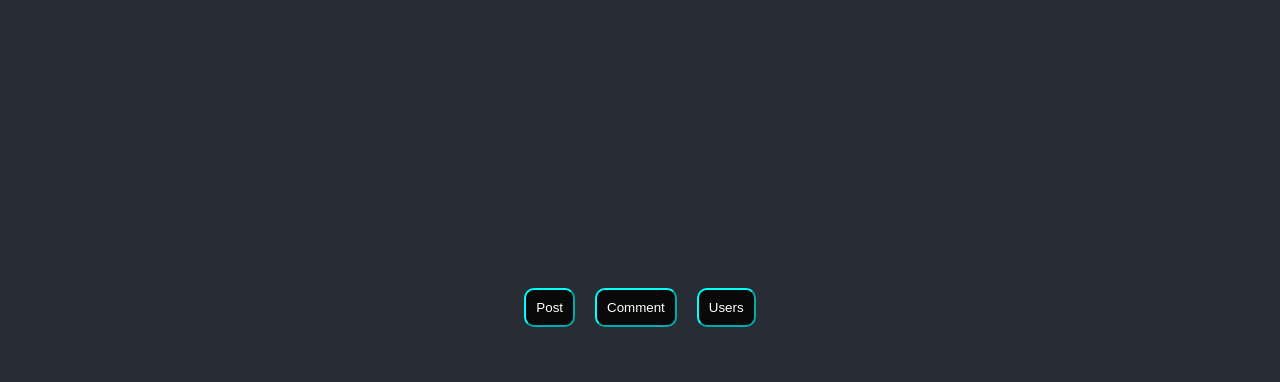
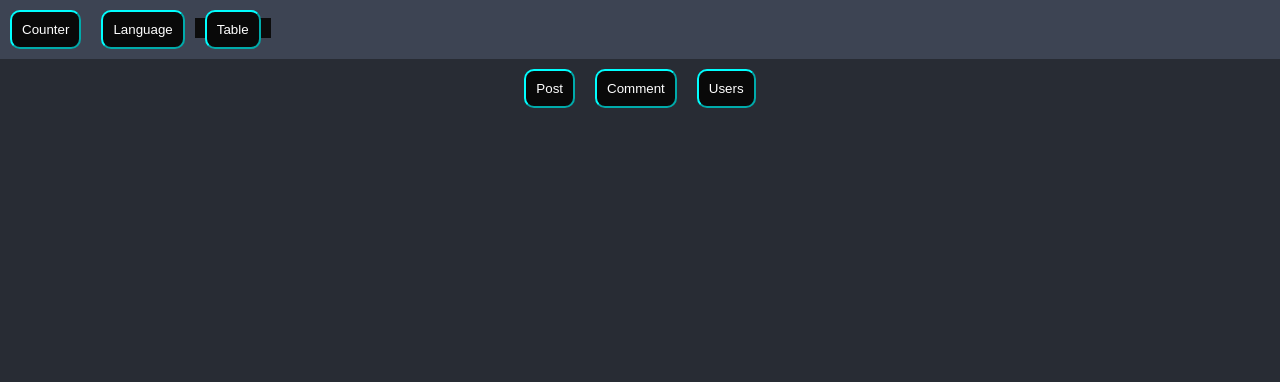
Before and after one commit to Hsm7085/React, a React (Create React App) app: page /table in a window 1280 px wide. Shown: the top 382 px of the page. Built offline with nearby package versions, Linux system fonts and the light colour scheme; no server answers.

Commit message:
Router updated

```diff
--- a/src/App.css
+++ b/src/App.css
@@ -1,7 +1,14 @@
 .App {
   text-align: center;
+  background-color: #282c34;
 }
-
+.App-nav{
+  text-align:left;
+  background-color: #3d4453;
+}
+.nav{
+  color:antiquewhite;
+}
 .App-logo {
   height: 40vmin;
   pointer-events: none;
@@ -15,7 +22,7 @@
 
 .App-header {
   background-color: #282c34;
-  min-height: 100vh;
+  min-height: 90vh;
   display: flex;
   flex-direction: column;
   align-items: center;
@@ -44,10 +51,19 @@
   background-color: rgb(9, 9, 9);
   color: white;
   border-color: aqua;
+
 }
 .btnn:hover{
   background-color: aqua;
   color:black;
+}
+.btn1{
+  margin: 10px;
+  padding: 10px;
+  border-radius: 10px;
+  background-color: rgb(220, 209, 209);
+  color: white;
+  border-color: aqua;
 }
 .btn{
   margin: 10px;
--- a/src/App.js
+++ b/src/App.js
@@ -4,7 +4,7 @@ import Counter from './components/greet';
 import Language from './components/chnglan';
 import Type from './components/rendertype';
 import { Route, Routes } from "react-router-dom";
-
+import Home from './components/Home';
 
 
 
@@ -15,7 +15,8 @@ import { Route, Routes } from "react-router-dom";
     return(
       <>
       <Routes>
-        <Route path="/" element={<Counter/>}/>
+        <Route path="/"  className="home" element={<Home/>}/>
+        <Route path="/counter" element={<Counter/>}/>
         <Route path="/language" element={<Language/>}/>
         <Route path="/table" element={<Type/>}/>
       </Routes>
--- /dev/null
+++ b/src/components/Home.js
@@ -0,0 +1,17 @@
+import React, { Component } from 'react';
+import { NavLink } from 'react-router-dom';
+export default class Home extends Component{
+    render(){
+        return(
+            <>
+             <div className="App-nav" >
+
+           <NavLink to='/counter'> <button className='btnn' >Counter </button></NavLink>
+           <NavLink to='/language'><button className='btnn' >Language</button></NavLink>
+           <NavLink to='/table'><button className='btnn' >Table</button></NavLink>
+            {/* </header> */}
+            </div>
+            </>
+        );
+    }
+}
--- a/src/components/chnglan.js
+++ b/src/components/chnglan.js
@@ -1,6 +1,7 @@
 import React, { Component } from 'react'
 import Hinc from './hin';
 import Engc from './eng';
+import Home from './Home';
 
 class Language extends Component {
     constructor(){
@@ -17,6 +18,7 @@ class Language extends Component {
         return (
             <>
              <div className="App">
+             <Home/>
            <header className="App-header">
             <h1>
                 {this.state.flag?<Hinc/>:<Engc/>}
--- a/src/components/greet.js
+++ b/src/components/greet.js
@@ -1,4 +1,5 @@
-import React, { Component } from 'react'
+import React, { Component } from 'react';
+import Home from './Home';
 let v=Math.floor(Math.random()*100);
 class Counter extends Component {
     constructor(){
@@ -13,8 +14,11 @@ class Counter extends Component {
     render(){
         return (
         <>
+
          <div className="App">
+         <Home/>
                <header className="App-header">
+
         <h1>{this.state.count}</h1>
         <div>
         <button onClick={()=>this.solve(1)} className="btnn">Increment</button>
--- a/src/components/rendertype.js
+++ b/src/components/rendertype.js
@@ -3,6 +3,8 @@ import axios from 'axios';
 import Post from './post';
 import Comment from './comment';
 import User from './user';
+import Home from './Home';
+let rendertype="";
 class Type extends Component {
 
     constructor(){
@@ -39,13 +41,15 @@ class Type extends Component {
       };
 
       handledata=(type)=>{
-
+        if(type!==rendertype){
         axios.get(`https://jsonplaceholder.typicode.com/${type}`)
         .then(res=>{
           console.log(res.data)
           this.setState({type:type,
             courses : res.data})
+            rendertype=type;
         })
+      }
       }
 
 
@@ -54,14 +58,14 @@ class Type extends Component {
         return (
         <>
         <div className="App">
-               <header className="App-header">
-        <div>
+        <Home/>
+        <>
         <button onClick={()=>{this.handledata("posts")}} className="btnn">Post</button>
         <button onClick={()=>{this.handledata("comments")}} className="btnn">Comment</button>
         <button onClick={()=>{this.handledata("users")}} className="btnn">Users</button>
 
-        </div>
-
+        </>
+        <header className="App-header">
         {(this.state.type==="posts")?<Post name={this.state.courses} handleDelete={this.handleDelete} sort={this.sortBy}/>:(this.state.type==="users")?<User name={this.state.courses} handleDelete={this.handleDelete} sort={this.sortBy}/>:(this.state.type==="comments")?<Comment name={this.state.courses} handleDelete={this.handleDelete} sort={this.sortBy}/>:null}
         </header>
         </div>
--- a/src/index.css
+++ b/src/index.css
@@ -5,6 +5,11 @@ body {
     sans-serif;
   -webkit-font-smoothing: antialiased;
   -moz-osx-font-smoothing: grayscale;
+  background-color: #282c34;
+}
+.active{
+  background-color:rgb(12, 12, 12);
+  color:rgb(235, 18, 18);
 }
 
 code {
```
Also changed, not shown: package.json (+16 -0 lines).
